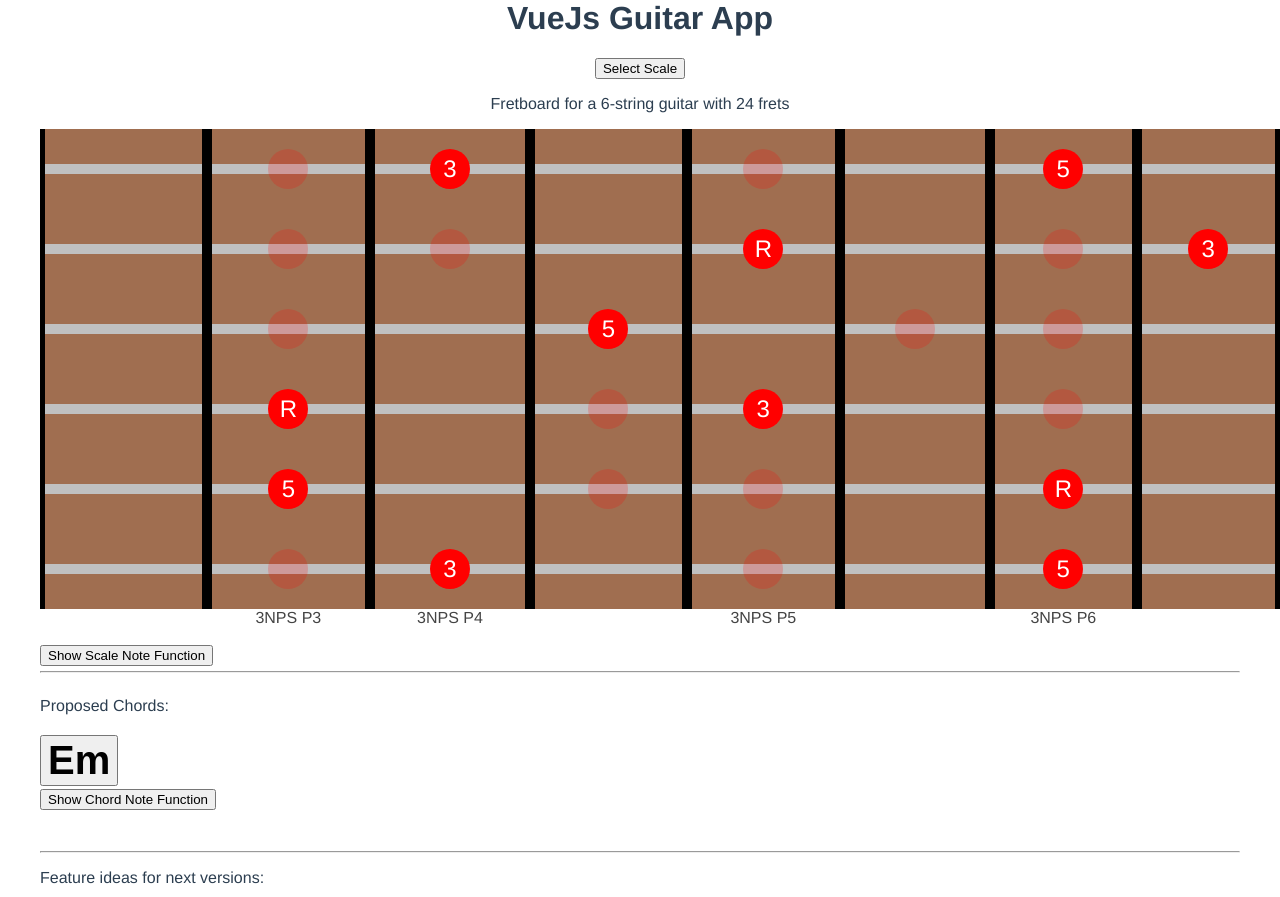
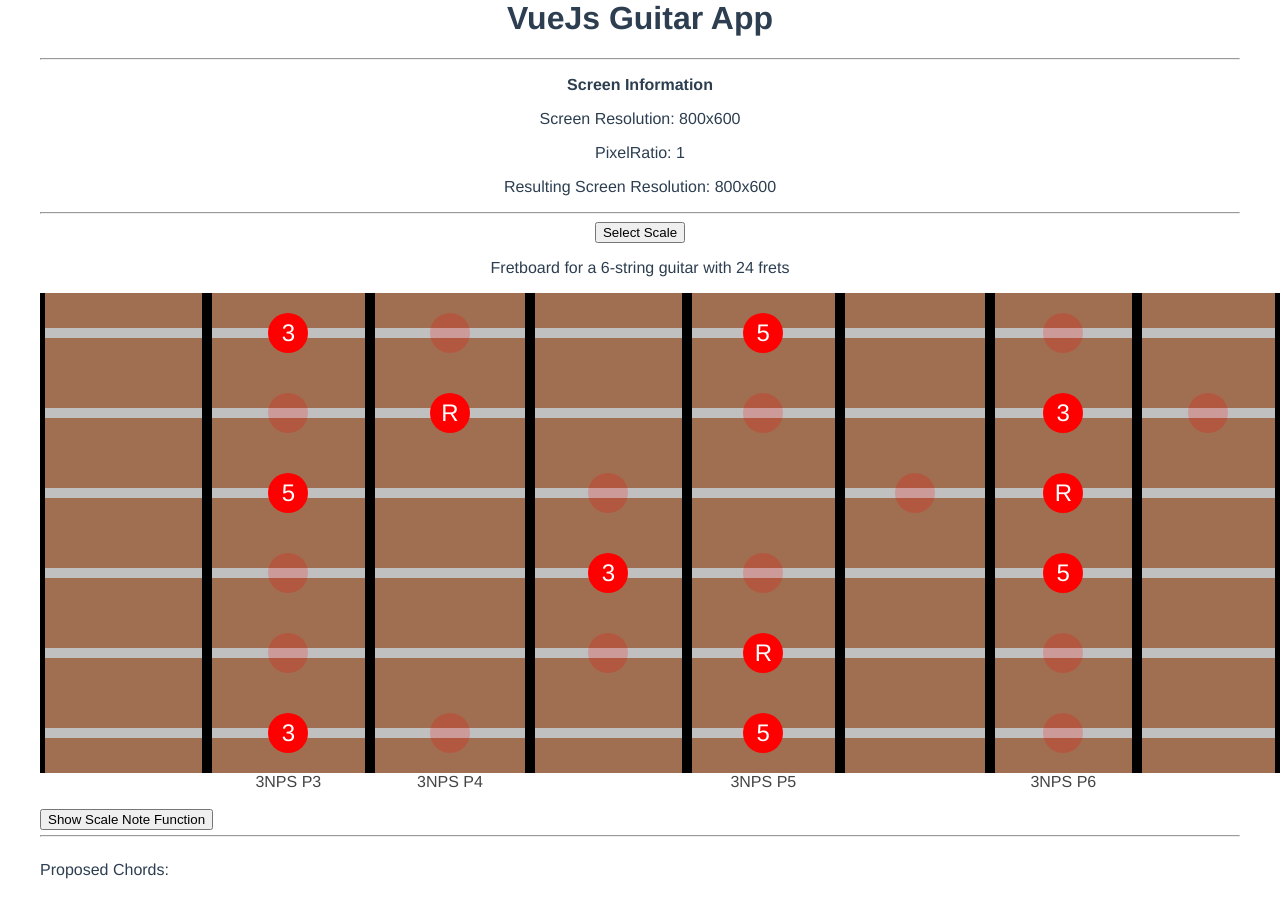
Before and after one commit to DanielSchiessl/VueGuitarApp, a Vue app: page / in a window 1280 px wide. Shown: the part 60-957 px from the top of the page. Built offline with nearby package versions, Linux system fonts and the light colour scheme.

Commit message:
Add multi-chord selection and resolution detection

```diff
--- a/src/App.vue
+++ b/src/App.vue
@@ -3,6 +3,12 @@
     <!-- <HelloWorld Welcome to Your Vue.js App"/> -->
     <h1> VueJs Guitar App </h1>
      <!--  <noteselector></noteselector> -->
+    <hr>
+    <p style="font-weight: bold;">Screen Information</p>
+    <p>{{screenResolution}}</p>
+    <p>{{pixelRatio}}</p>
+    <p>{{resultingScreenResolution}}</p>
+    <hr>
 
     <button id="show-modal" @click="showModal = true">Select Scale</button>
     <!-- use the modal component, pass in the prop -->
@@ -12,8 +18,10 @@
     <!-- <noteselectorv2></noteselectorv2> is now inside the modal component -->
     <!-- <scalemodeselector></scalemodeselector> is now inside the modal component -->
     <fretboard
+        :scale=scale
         :showScaleNoteFunction=showScaleNoteFunction
         :isChordSelected=isChordSelected
+        :chord=chordSelected
         :showChordNoteFunction=showChordNoteFunction>
     </fretboard>
     <br>
@@ -22,7 +30,12 @@
     <hr>
     <p style="float: left"> Proposed Chords:</p>
     <br> <br> <br>
-    <button style="float: left; font-weight: bold; font-size: 40px" id="selectChord" @click="isChordSelected = !isChordSelected">Em</button>
+
+    <button v-for="chord in chords" :key=chord style="float: left; font-weight: bold; font-size: 40px"
+        @click="toggleChords(chord)">
+        {{chord.name}}
+    </button>
+
     <br> <br> <br>
         <button style="float: left" id="showChordNoteFunction" @click="showChordNoteFunction = !showChordNoteFunction">Show Chord Note Function</button>
     <br> <br> <br>
@@ -62,10 +75,38 @@ export default {
     name: 'App',
     data () {
         return {
+            screenResolution: 'Screen Resolution: ' + screen.width + 'x' + screen.height,
+            pixelRatio: 'PixelRatio: ' + window.devicePixelRatio,
+            resultingScreenResolution: 'Resulting Screen Resolution: ' + window.screen.width * window.devicePixelRatio + 'x' + window.screen.height * window.devicePixelRatio,
             showModal: false,
             showScaleNoteFunction: false,
             isChordSelected: true,
-            showChordNoteFunction: false
+            showChordNoteFunction: false,
+            chordSelected: {
+                name: 'D', // D as the default chord
+                noteNames: ['D', 'F#', 'A'],
+                noteNbrsAbs: [2, 6, 9],
+                noteFunction: ['R', '3', '5']
+            },
+            scale: { // D major as the default scale
+                noteNames: ['D', 'E', 'F#', 'G', 'A', 'B', 'C#'],
+                noteNbrsAbs: [2, 4, 6, 7, 9, 11, 1],
+                noteFunction: ['R', '2', 'M3', '4', '5', '6', 'M7']
+            },
+            chords: [
+                {
+                    name: 'D',
+                    noteNames: ['D', 'F#', 'A'],
+                    noteNbrsAbs: [2, 6, 9],
+                    noteFunction: ['R', '3', '5']
+                },
+                {
+                    name: 'Em',
+                    noteNames: ['E', 'G', 'B'],
+                    noteNbrsAbs: [4, 7, 11],
+                    noteFunction: ['R', 'b3', '5']
+                }
+            ]
             // note_selected: 'C'
         }
     },
@@ -77,6 +118,18 @@ export default {
         // scalemodeselector, --> is now inside the modal component
         fretboard,
         scaleselectormodal
+    },
+    methods: {
+        toggleChords: function (chord) {
+            if (this.chordSelected === chord) {
+                console.log('same chord')
+                this.isChordSelected = !(this.isChordSelected)
+            } else {
+                console.log('another chord')
+                this.chordSelected = chord
+                this.isChordSelected = true
+            }
+        }
     }
 }
 </script>
--- a/src/components/fretboard.vue
+++ b/src/components/fretboard.vue
@@ -42,7 +42,7 @@ export default {
     components: {
         fretnote
     },
-    props: ['showChordNoteFunction', 'showScaleNoteFunction', 'isChordSelected'],
+    props: ['chord', 'showChordNoteFunction', 'isChordSelected', 'scale', 'showScaleNoteFunction'],
     data () {
         return {
             numberOfFrets: 24,
@@ -51,17 +51,6 @@ export default {
             strings: {
                 noteNames: ['E', 'B', 'G', 'D', 'A', 'E'], // tuning of the guitar / instrument (reverse for top to bottom view) - actually not needed ... maybe later if we want to show the 0-fret / open-string name ...
                 noteNbrsAbs: [4, 11, 7, 2, 9, 4] // tuning of the guitar / instrument (reverse for top to bottom view)
-            },
-            // notes:[["C","B#","Dbb"],["C#","Db",],["D","Ebb"],["D#","Eb"],["E","Fb"],["F","E#","Gbb"],["F#","Gb"],["G","Abb"],["G#","Ab"],["A","Bbb"],["A#","Bb"],["B","Cb"]],
-            scale: {
-                noteNames: ['D', 'E', 'F#', 'G', 'A', 'B', 'C#'],
-                noteNbrsAbs: [2, 4, 6, 7, 9, 11, 1],
-                noteFunction: ['R', '2', 'M3', '4', '5', '6', 'M7']
-            },
-            chord: { // Em chord just for testing
-                noteNames: ['E', 'G', 'B'],
-                noteNbrsAbs: [4, 7, 11],
-                noteFunction: ['R', '3', '5']
             }
         }
     }
```
